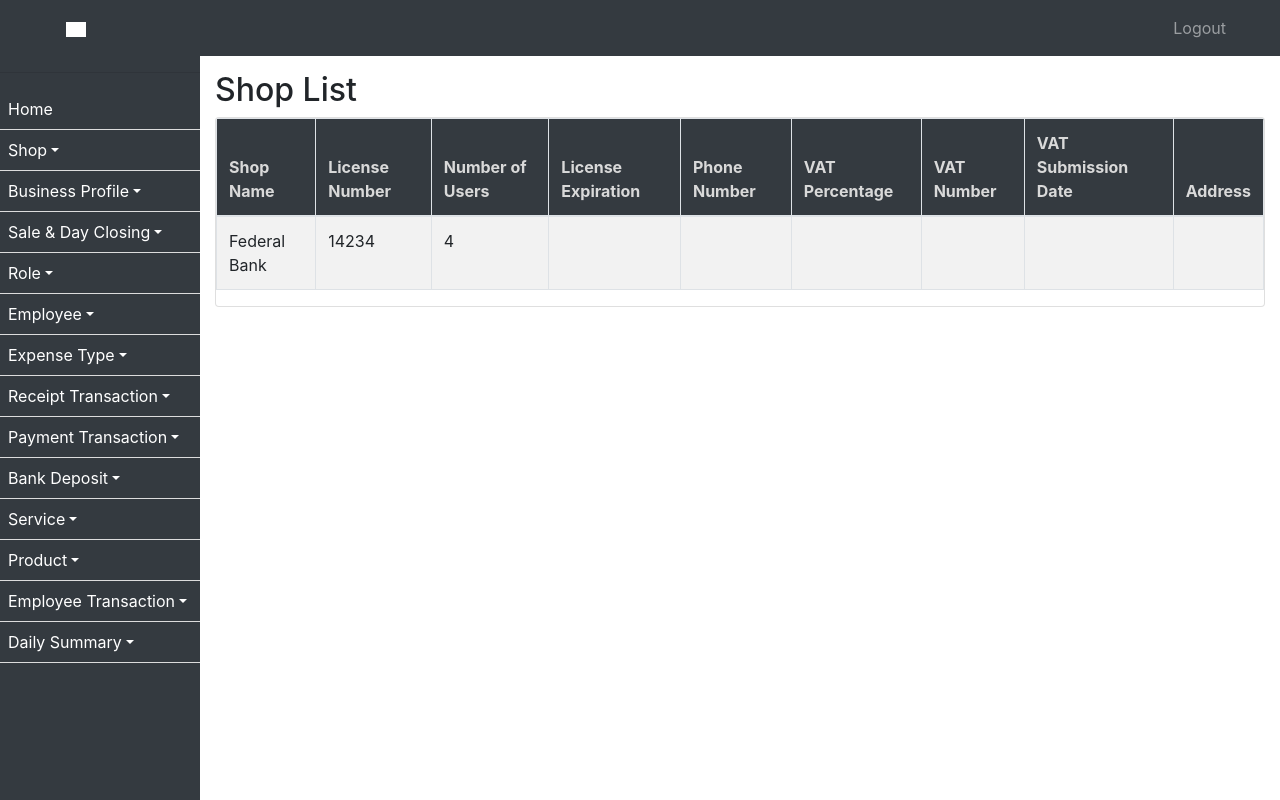
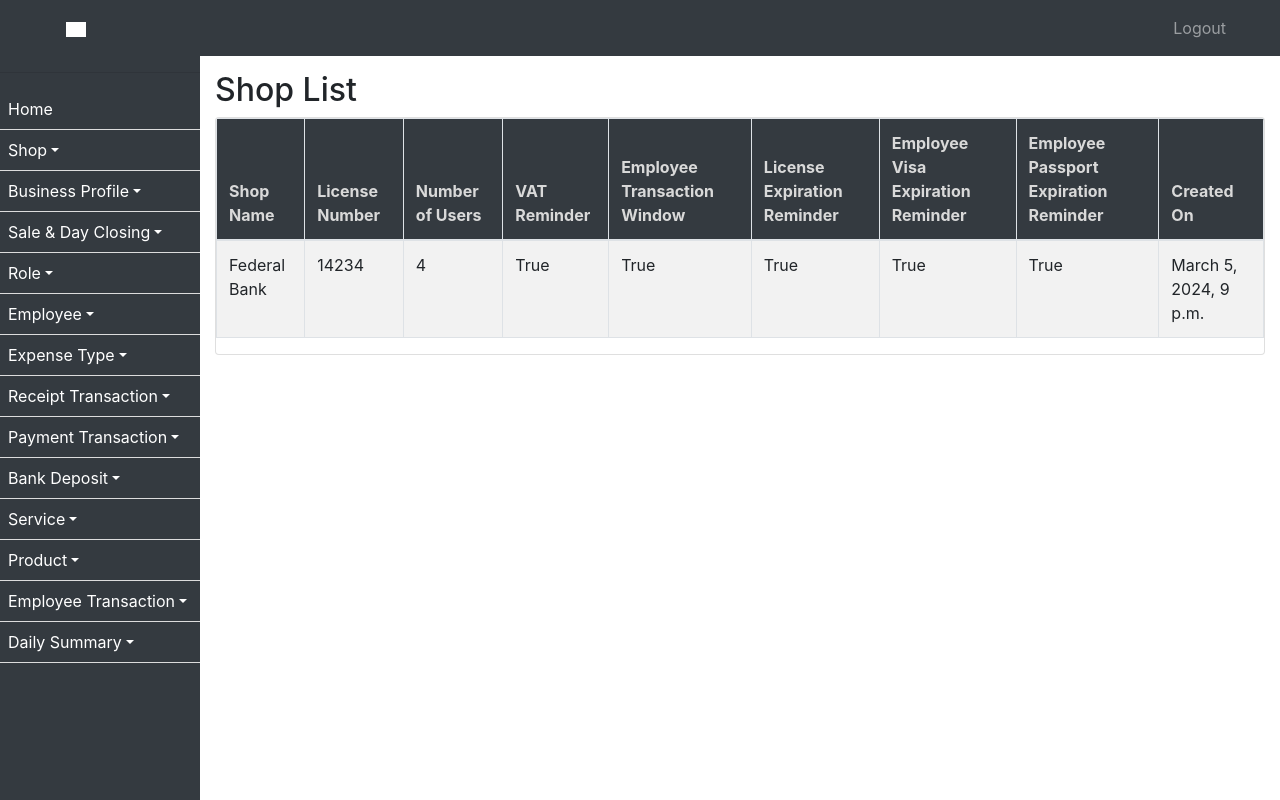
Before and after one commit to nasbeermite/ezshop, a Django app: page /shop/ in a window 1280 px wide. Run offline with Django 4.2, Linux system fonts and the light colour scheme; data comes from the database, SQL or seed files in the repository; both versions use the stored data as it was after the commit; data that the repository does not hold is empty; some libraries are stand-ins or nearby versions; grey boxes are pictures that could not be loaded.

Commit message:
shop_list and db

```diff
--- a/ezshopapp/templates/shop_list.html
+++ b/ezshopapp/templates/shop_list.html
@@ -1,4 +1,3 @@
-<!-- shop_list.html -->
 {% extends 'base.html' %}
 
 {% block content %}
@@ -10,12 +9,12 @@
           <th>Shop Name</th>
           <th>License Number</th>
           <th>Number of Users</th>
-          <th>License Expiration</th>
-          <th>Phone Number</th>
-          <th>VAT Percentage</th>
-          <th>VAT Number</th>
-          <th>VAT Submission Date</th>
-          <th>Address</th>
+          <th>VAT Reminder</th>
+          <th>Employee Transaction Window</th>
+          <th>License Expiration Reminder</th>
+          <th>Employee Visa Expiration Reminder</th>
+          <th>Employee Passport Expiration Reminder</th>
+          <th>Created On</th>
         </tr>
       </thead>
       <tbody>
@@ -24,14 +23,12 @@
             <td>{{ shop.name }}</td>
             <td>{{ shop.license_number }}</td>
             <td>{{ shop.num_users }}</td>
-            {% with admin=shop.admins.first %}
-              <td>{{ admin.license_expiration }}</td>
-              <td>{{ admin.phone_number }}</td>
-              <td>{{ admin.vat_percentage }}</td>
-              <td>{{ admin.vat_number }}</td>
-              <td>{{ admin.vat_submission_date }}</td>
-              <td>{{ admin.address }}</td>
-            {% endwith %}
+            <td>{{ shop.vat_remainder }}</td>
+            <td>{{ shop.employee_transaction_window }}</td>
+            <td>{{ shop.license_expiration_reminder }}</td>
+            <td>{{ shop.employee_visa_expiration_reminder }}</td>
+            <td>{{ shop.employee_passport_expiration_reminder }}</td>
+            <td>{{ shop.created_on }}</td>
           </tr>
         {% endfor %}
       </tbody>
```
Also changed, not shown: db.sqlite3.
